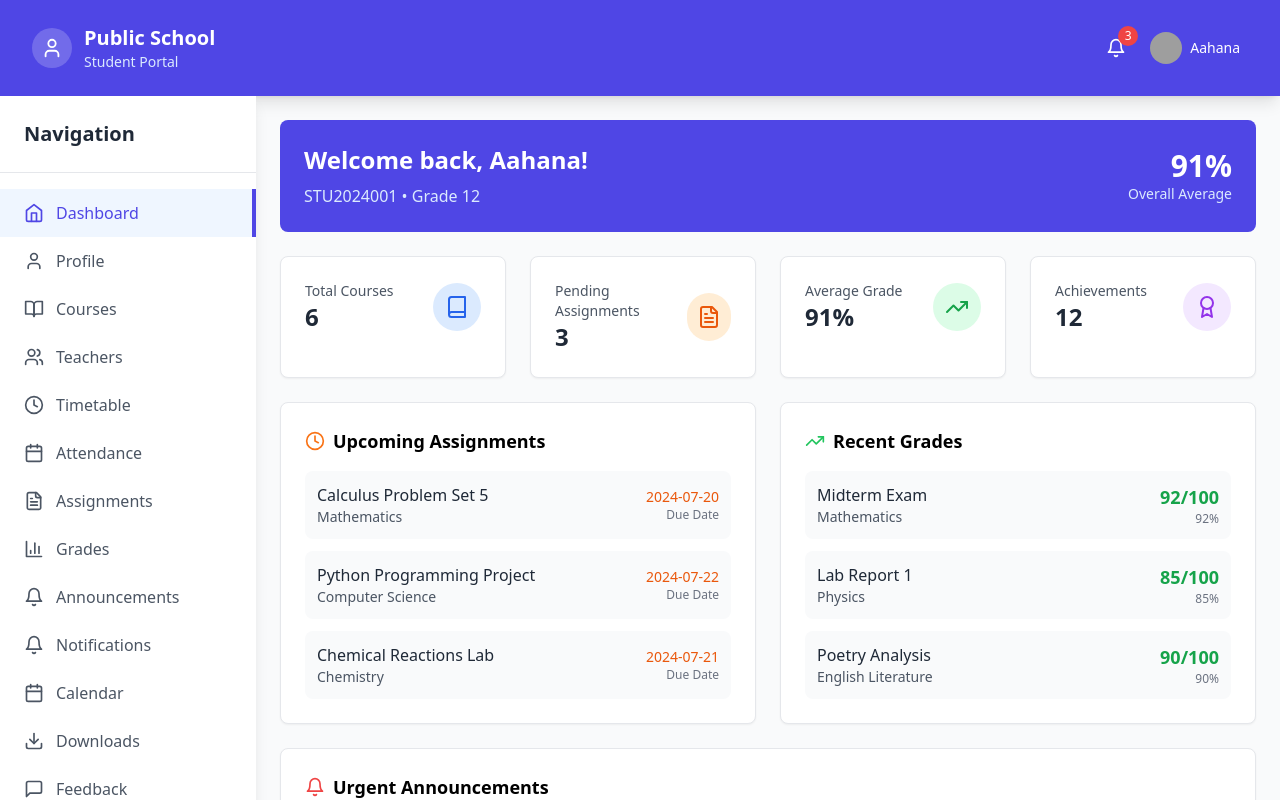
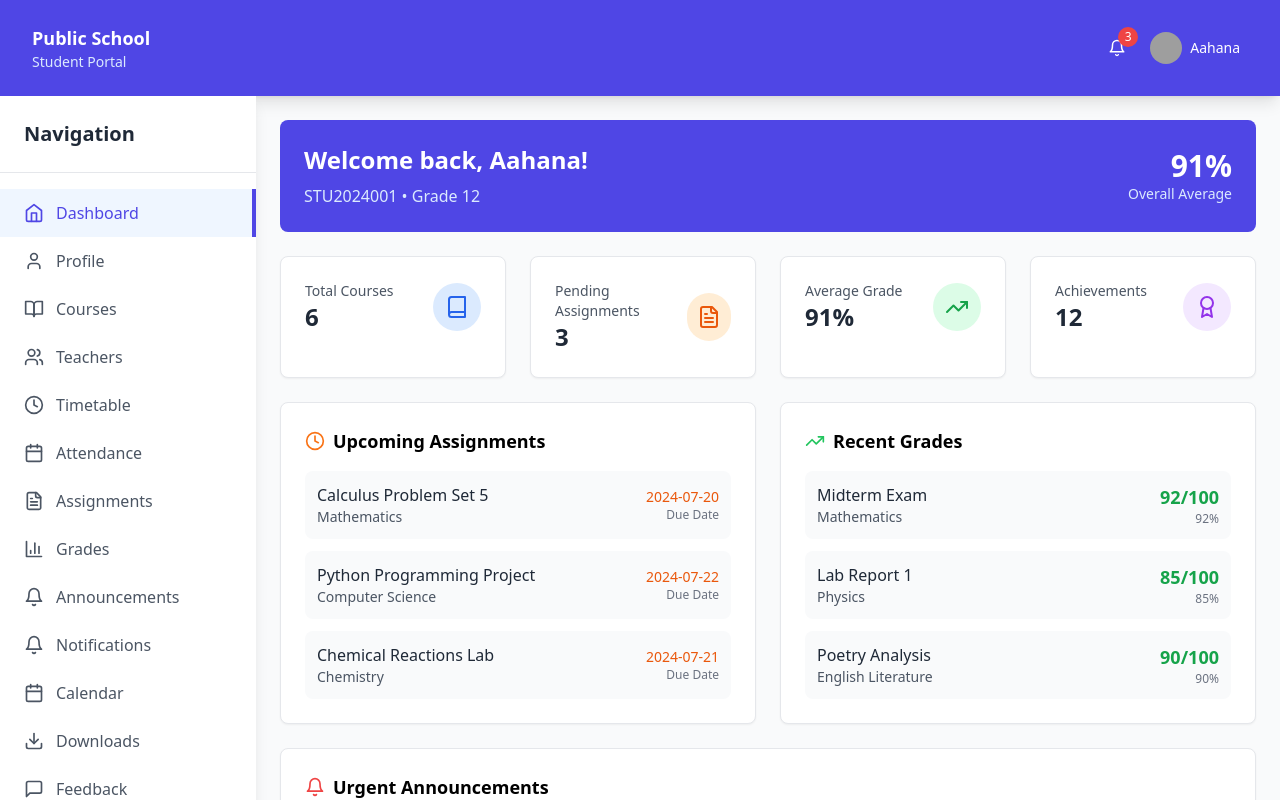
Before and after one commit to ShrivastavaAstha/StudentApp, a React (Vite) app: page / in a window 1280 px wide. Shown: the top 800 px of the page. Built offline with nearby package versions, Linux system fonts and the light colour scheme; grey boxes are pictures that could not be loaded.

Commit message:
modified

```diff
--- a/src/components/Header.jsx
+++ b/src/components/Header.jsx
@@ -19,11 +19,11 @@ const Header = ({
               <Menu size={24} />
             </button>
             <div className="flex items-center space-x-3">
-              <div className="w-10 h-10 bg-white/20 rounded-full flex items-center justify-center">
+              {/* <div className="w-10 h-10 bg-white/20 rounded-full flex items-center justify-center">
                 <User size={22} />
-              </div>
+              </div> */}
               <div>
-                <h1 className="text-xl font-bold">Public School</h1>
+                <h1 className="text-lg font-bold">Public School</h1>
                 <p className="text-sm text-blue-100">Student Portal</p>
               </div>
             </div>
@@ -42,7 +42,7 @@ const Header = ({
               onClick={onNotificationClick}
               className="p-2 rounded-md hover:bg-white/10 transition-colors relative"
             >
-              <Bell size={20} />
+              <Bell size={18} />
               <span className="absolute -top-1 -right-1 bg-red-500 text-xs rounded-full h-5 w-5 flex items-center justify-center">
                 3
               </span>
```
